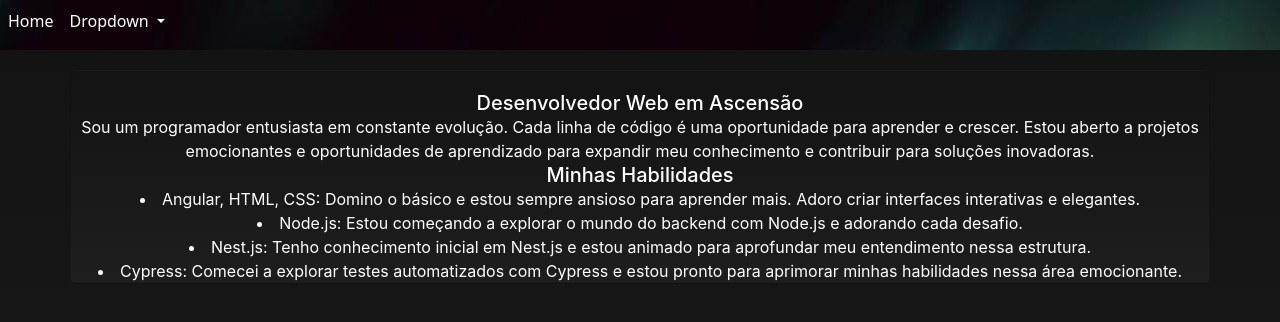
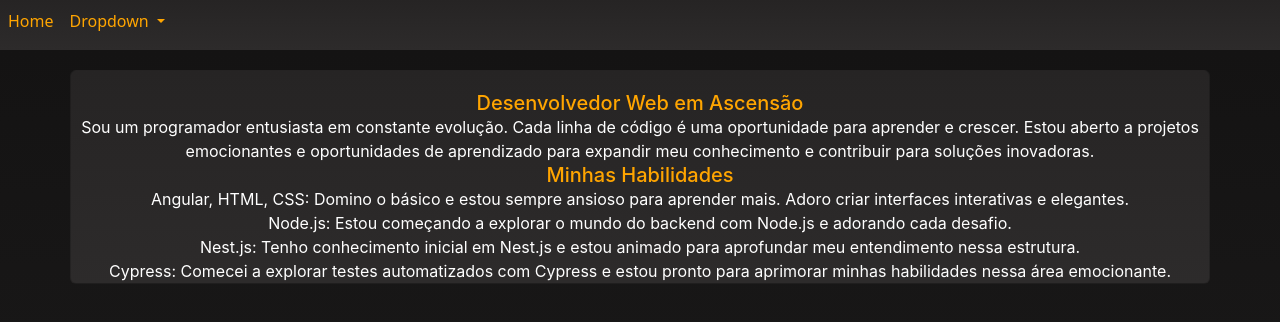
Before and after one commit to John-Mota/portifolioJohnMota, an Angular app: page /home in a window 1280 px wide. Shown: the top 322 px of the page. Built offline with nearby package versions, Linux system fonts and the light colour scheme.

Commit message:
cadr completed

```diff
--- a/src/app/home-page/home-page.component.css
+++ b/src/app/home-page/home-page.component.css
@@ -3,29 +3,34 @@
   padding: 0;
   box-sizing: border-box;
 }
+.navbar-expand-lg {
+  height: 50px;
+  background: var(--theme-card);
+  width: 100%;
+}
 
 .dark {
   #home_nav_link {
-    color: #ffffff;
+    color: var(--text-highlighted);
+  }
 
-  }
-  .navbar-expand-lg {
-    height: 50px;
-    background-image: url(./../../assets/bg-dark.jpg);
-    width: 100%;
-  }
+
   --theme-bg: linear-gradient(to bottom, #141313, #1f1e1e);
   --text-color: #ffffff;
+  --highlighted-text:  #007ACC;
+  --text-highlighted: #FFA500;
+  --theme-card: linear-gradient(to bottom, #262424, #2d2b2b);
 }
 
 .light {
-  .navbar-expand-lg {
-    height: 50px;
-    background-image: url(./../../assets/bg-clear.jpg);
-
+  #home_nav_link {
+    color: var(--text-highlighted);
   }
-    --theme-bg: linear-gradient(to bottom, #f0f0f0, #ffffff);
-    --text-color: #000000;
+  --theme-bg: #FFFFFF;
+  --text-color: #333333;
+  --highlighted-text: #FFA500;
+  --text-highlighted: #007ACC;
+  --theme-card: #DDD;
 }
 
 body {
@@ -44,5 +49,11 @@ body * {
   margin: 0px auto 0 auto;
   padding-top: 20px;
   text-align: center;
-  background: var(--theme-bg);
+  background: var(--theme-card);
 }
+.presentation h5 {
+  color: var(--text-highlighted);
+}
+.presentation p {
+  color: var(--text-color);
+}
--- a/src/app/home-page/home-page.component.html
+++ b/src/app/home-page/home-page.component.html
@@ -42,24 +42,27 @@
           soluções inovadoras.
         </p>
        <h5>Minhas Habilidades</h5>
-        <p class="card-text">
-          <li>Angular, HTML, CSS: Domino o básico e estou sempre ansioso para
+        <div class="card-text">
+          <p>Angular, HTML, CSS: Domino o básico e estou sempre ansioso para
              aprender mais. Adoro criar interfaces interativas e
-          elegantes.</li>
-          <li>
+          elegantes.</p>
+          <p>
             Node.js: Estou começando a explorar o mundo do backend com Node.js
              e adorando cada desafio.
-          </li>
-          <li>
+          </p>
+          <p>
             Nest.js: Tenho conhecimento inicial em Nest.js e estou animado para
              aprofundar meu entendimento nessa estrutura.
-          </li>
-          <li>
+          </p>
+          <p>
             Cypress: Comecei a explorar testes automatizados com Cypress e estou
              pronto para aprimorar minhas habilidades nessa área
             emocionante.
-          </li>
-        </p>
+          </p>
+        </div>
       </div>
     </div>
+  <div class="container">
+
+  </div>
 </body>
```
